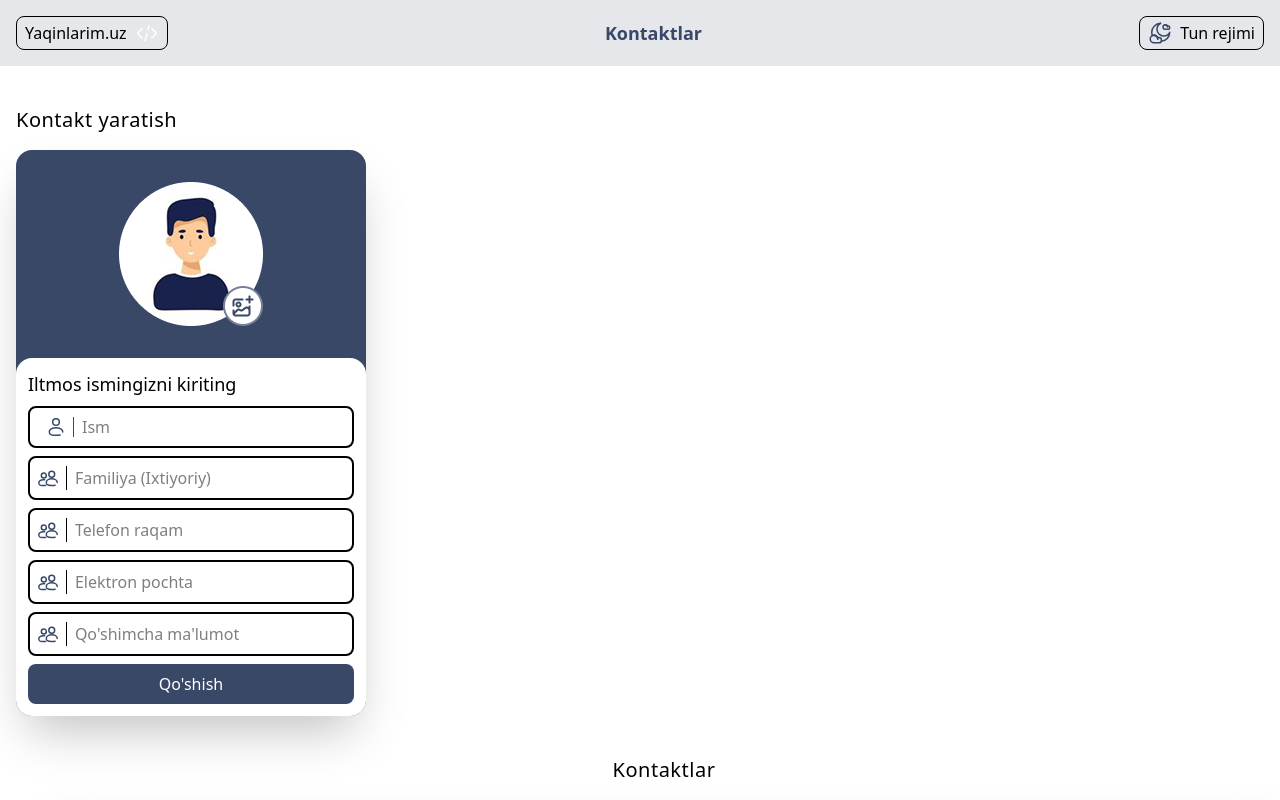
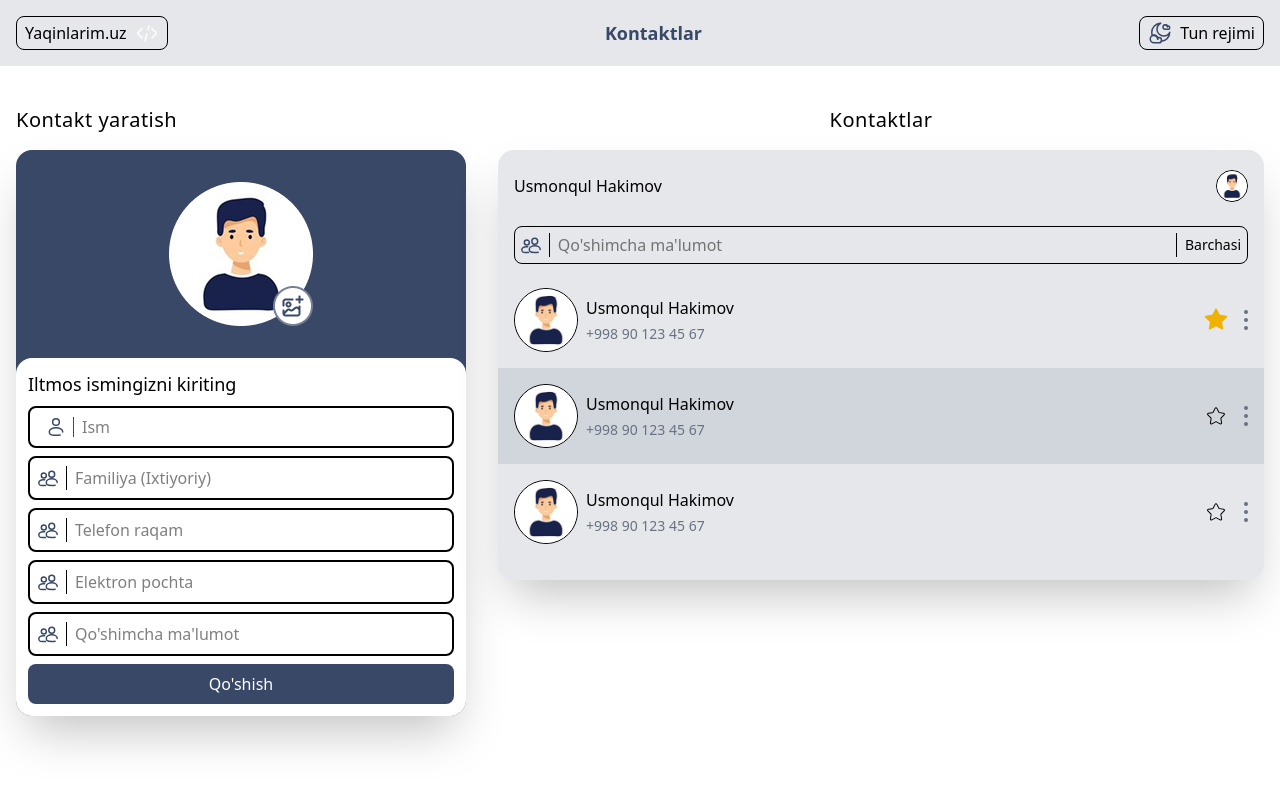
Before and after one commit to usmonkul/Contact-app, a React (Vite) app: page / in a window 1280 px wide. Shown: the top 800 px of the page. Built offline with nearby package versions, Linux system fonts and the light colour scheme.

Commit message:
add kontaktlar section

```diff
--- a/package.json
+++ b/package.json
@@ -13,6 +13,7 @@
     "@tailwindcss/vite": "^4.1.13",
     "react": "^19.1.1",
     "react-dom": "^19.1.1",
+    "react-icons": "^5.5.0",
     "tailwindcss": "^4.1.13"
   },
   "devDependencies": {
--- /dev/null
+++ b/src/components/ContactUser.jsx
@@ -0,0 +1,24 @@
+import avatar from "../assets/avatar.png"
+import { CiStar } from "react-icons/ci";
+import { GoStarFill } from "react-icons/go";
+
+export default function ContactUser({contact}) {
+    const {name, lastName, phone, email, additionalInfo, isFavorite} = contact
+    return (
+        <li className="flex items-center gap-2 p-4 [&:nth-child(even)]:bg-gray-300">
+            <img className="w-16 h-16 border-1 rounded-full" src={avatar} alt="" />
+            <div className="">
+                <h3 className="font-medium mb-1">{name} {lastName}</h3>
+                <p className="text-sm text-gray-500">{phone}</p>
+            </div>
+            <div className="ml-auto flex items-center gap-4">
+                {isFavorite ? <GoStarFill className="text-yellow-500 text-2xl" /> : <CiStar className="text-2xl" />}
+                <div className="flex flex-col gap-1">
+                    <span className="w-1 h-1 bg-gray-500 rounded-full block"></span>
+                    <span className="w-1 h-1 bg-gray-500 rounded-full block"></span>
+                    <span className="w-1 h-1 bg-gray-500 rounded-full block"></span>
+                </div>
+            </div>
+        </li>
+    )
+}
--- a/src/components/Home.jsx
+++ b/src/components/Home.jsx
@@ -4,17 +4,49 @@ import avatar from "../assets/avatar.png"
 import addImage from "../assets/addImage.png"
 import user from "../assets/user.svg"
 import twoUsers from "../assets/twoUsers.svg"
+import ContactUser from "./ContactUser"
+
+
+const contactsData = [
+    {
+        name: "Usmonqul",
+        lastName: "Hakimov",
+        phone: "+998 90 123 45 67",
+        email: "usmonqul@gmail.com",
+        additionalInfo: "Qo'shimcha ma'lumot",
+        isFavorite: true
+
+    },
+    {
+        name: "Usmonqul",
+        lastName: "Hakimov",
+        phone: "+998 90 123 45 67",
+        email: "usmonqul@gmail.com",
+        additionalInfo: "Qo'shimcha ma'lumot",
+        isFavorite: false
+
+    },
+    {
+        name: "Usmonqul",
+        lastName: "Hakimov",
+        phone: "+998 90 123 45 67",
+        email: "usmonqul@gmail.com",
+        additionalInfo: "Qo'shimcha ma'lumot",
+        isFavorite: false
+    }
+]
 
 export default function Home() {
+    const [contacts, setContacts] = useState(contactsData)
     const [name, setName] = useState("")
     const [lastName, setLastName] = useState("")
     return (
         <section className="">
             <Header theme="light" />
-            <div className="flex px-4 py-10 flex-col gap-10">
+            <div className="flex py-10 flex-col lg:flex-row gap-10 md:gap-2 px-4">
                 <div className="">
                     <h2 className="text-xl font-medium mb-4 tracking-wide">Kontakt yaratish</h2>
-                    <div className="w-full md:w-[350px] bg-[#394867] rounded-2xl shadow-2xl">
+                    <div className="w-full md:w-[450px] bg-[#394867] rounded-2xl shadow-2xl">
                         <div className="relative w-fit py-8 m-auto">
                             <img className="m-auto" src={avatar} alt="" />
                             <img className="absolute right-0 bottom-8" src={addImage} alt="" />
@@ -49,14 +81,14 @@ export default function Home() {
                         </div>
                     </div>
                 </div>
-                <div className="ml-6 w-full">
+                <div className="md:ml-6 w-full">
                     <h2  className="text-xl font-medium mb-4 tracking-wide text-center">Kontaktlar</h2>
-                    <div className="bg-gray-200 rounded-2xl shadow-2xl w-full px-4 py-5">
-                        <div className="flex items-center justify-between mb-6">
+                    <div className="bg-gray-200 rounded-2xl shadow-2xl w-full py-5">
+                        <div className="flex items-center justify-between mb-6 px-4 ">
                             <h3>Usmonqul Hakimov</h3>
                             <img className="w-8 h-8 border-1 rounded-full" src={avatar} alt="" />
                         </div>
-                        <div className="border-1 rounded-lg mb-2 flex items-center gap-2 p-1.5">
+                        <div className="border-1 rounded-lg mb-2 flex items-center gap-2 p-1.5 mx-4">
                                 <img src={twoUsers} alt="" />
                                 <span className="h-6 w-[1px] bg-black"></span>
                                 <input className="w-full grow h-full outline-none border-none"  type="text" placeholder="Qo'shimcha ma'lumot" />
@@ -64,7 +96,9 @@ export default function Home() {
                                 <button className="text-sm">Barchasi</button>
                         </div>
                         <ul>
-                            <li></li>
+                           {contacts.map((contact, index) => (
+                            <ContactUser key={index} contact={contact} />
+                           ))}
                         </ul>
                     </div>
                 </div>
--- a/src/components/Register.jsx
+++ b/src/components/Register.jsx
@@ -42,6 +42,7 @@ export default function Register({ handleLogin }) {
                     <input value={lastName} onChange={(e) => setLastName(e.target.value)} className="w-full h-full outline-none border-none"  type="text" placeholder="Familiya (Ixtiyoriy)" />
                 </div>
                 <button onClick={handleSignIn} className="w-full bg-[#394867] text-white p-2 rounded-lg">Kirish</button>
+                <p>Ism: Ali, Familiya: Valiyev</p>
             </div>
         </div>
         <img className="w-1/2 lg:w-1/3 absolute bottom-0 right-0 -z-10" src={loginBg} alt="" />
```
Also changed, not shown: 1 other file (tests, documents, lock files or other folders).
